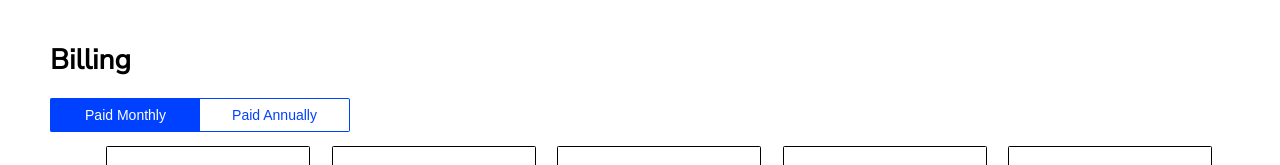
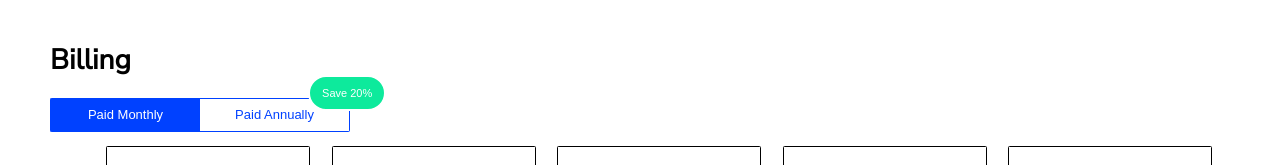
Before and after one commit to forethoughtde/Teamweek-Billing, a website: page index.html in a window 1280 px wide. Shown: the top 165 px of the page. Drawn offline with nearby package versions, Linux system fonts and the light colour scheme.

Commit message:
Create seperate file for button, function and badge

```diff
--- /dev/null
+++ b/css/_badge.scss
@@ -0,0 +1,17 @@
+@import "functions";
+@import "colors";
+
+.pricing_badge{
+  position: absolute;
+
+  top: -75%;
+  right: -25%;
+
+  font-size: pixel-to-rem(11px);
+  padding: pixel-to-rem(6px) pixel-to-rem(12px);
+  color: $color_white;
+  background: $green_box;
+
+  border: pixel-to-rem(2px) solid $color_white;
+  border-radius: pixel-to-rem(100px);
+}
--- /dev/null
+++ b/css/_button.scss
@@ -0,0 +1,38 @@
+@import "functions";
+button {
+  font-size: pixel-to-rem(14px);
+  border: none;
+  outline: none;
+}
+
+.btn{
+  display: block;
+  width: pixel-to-rem(150px);
+  height: pixel-to-rem(34px);
+
+  position: relative;
+
+  margin: 0 auto;
+  line-height: pixel-to-rem(20px); //font-size + (height - font-size)
+  border-radius: pixel-to-rem(2px);
+}
+
+.btn--no_radius{
+  border-radius: 0;
+}
+
+.bradius--bottom-left{
+  border-bottom-left-radius: pixel-to-rem(2px);
+}
+
+.bradius--bottom-right{
+  border-bottom-right-radius: pixel-to-rem(2px);
+}
+
+.bradius--top-left{
+  border-top-left-radius: pixel-to-rem(2px);
+}
+
+.bradius--top-right{
+  border-top-right-radius: pixel-to-rem(2px);
+}
--- /dev/null
+++ b/css/_colors.scss
@@ -0,0 +1,12 @@
+$plan_active_btn: #0041ff;
+$yellow_box: #FCCB00;
+$btn_blue: #0041ff;
+$color_white: #ffffff;
+$red_box: #FB0046;
+$red_box__hover: rgba(251,0,70,.05);
+$orange_box: #FF9E15;
+$orange_box__hover: rgba(255,158,21,.05);
+$blue_box: #0041FF;
+$blue_box__hover: rgba(0,65,255,.05);
+$green_box: #0DEA9C;
+$green_box__hover: rgba(13,234,156,.05);
--- /dev/null
+++ b/css/_default.scss
@@ -0,0 +1,7 @@
+html, body {
+  max-width: 100%;
+
+  font-family: 'Nunito Sans', sans-serif;
+  font-size: 14px;
+  box-sizing: border-box;
+}
--- /dev/null
+++ b/css/_functions.scss
@@ -0,0 +1,3 @@
+@function pixel-to-rem($pixel){
+  @return ($pixel / 14px)+rem; // 14 is the font size of the body
+}
--- a/css/style.scss
+++ b/css/style.scss
@@ -1,36 +1,17 @@
-$plan_active_btn: #0041ff;
-//$yellow_box: #FCCB00;
-/*$red_box: #FB0046;
-$red_box__hover: rgba(251,0,70,.05);
-$orange_box: #FF9E15;
-$orange_box__hover: rgba(255,158,21,.05);
-$blue_box: #0041FF;
-$blue_box__hover: rgba(0,65,255,.05);
-$green_box: #0DEA9C;
-$green_box__hover: rgba(13,234,156,.05);*/
+@import "default";
+@import "button";
+@import "colors";
+@import "badge";
 
-html, body {
-  max-width: 100%;
-
-  font-family: 'Nunito Sans', sans-serif;
-  font-size: 14px;
-  box-sizing: border-box;
-}
 
 .active_plan {
   background: $plan_active_btn;
 }
 
-button {
-  font-size: 14px;
-  border: none;
-  outline: none;
-}
-
 .pricing_plan_box--image {
   width: 100%;
-  height: 125px;
-  background-size: 46px 68px;
+  height: pixel-to-rem(125px);
+  background-size: pixel-to-rem(46px) pixel-to-rem(68px);
   background-position: 50%;
   background-repeat: no-repeat;
 }
@@ -41,23 +22,23 @@ button {
 
 .pricing_plan_box--image-1 {
   background-image: url(https://d2bi6mljzi6nnj.cloudfront.net/images/billing/plan-10@2x.png);
-  background-size: 50px 40px;
+  background-size: pixel-to-rem(50px) pixel-to-rem(40px);
 }
 
 .pricing_plan_box--image-2 {
   background-image: url(https://d2bi6mljzi6nnj.cloudfront.net/images/billing/plan-20@2x.png);
-  background-size: 56px 100px;
+  background-size: pixel-to-rem(56px) pixel-to-rem(100px);
 
 }
 
 .pricing_plan_box--image-3 {
   background-image: url(https://d2bi6mljzi6nnj.cloudfront.net/images/billing/plan-40@2x.png);
-  background-size: 81px 50px;
+  background-size: pixel-to-rem(81px) pixel-to-rem(50px);
 }
 
 .pricing_plan_box--image-4 {
   background-image: url(https://d2bi6mljzi6nnj.cloudfront.net/images/billing/plan-100@2x.png);
-  background-size: 120px 55px;
+  background-size: pixel-to-rem(120px) pixel-to-rem(55px);
 }
 
 .pricing_wrapper {
@@ -114,54 +95,24 @@ button {
   }
 }
 
-
-.btn{
-  display: block;
-  width: 150px;
-  height: 34px;
-
-  margin: 0 auto;
-  line-height: 20px; //font-size + (height - font-size)
-  border-radius: 2px;
-}
-
-.btn--no_radius{
-  border-radius: 0;
-}
-
-.bradius--bottom-left{
-  border-bottom-left-radius: 2px;
-}
-
-.bradius--bottom-right{
-  border-bottom-right-radius: 2px;
-}
-
-.bradius--top-left{
-  border-top-left-radius: 2px;
-}
-
-.bradius--top-right{
-  border-top-right-radius: 2px;
-}
-
 .pricing_plans_btns{
   display: inline-flex;
 
   .pricing_plan--btn{
-    border-width: 1px 0 1px 1px;
-    border-color: #0041ff;
+    font-size: pixel-to-rem(13px);
+    border-width: pixel-to-rem(1px) 0 pixel-to-rem(1px) pixel-to-rem(1px);
+    border-color: $btn_blue;
     border-style: solid;
-    color: #0041ff;
-    background: #ffffff;
+    color: $btn_blue;
+    background: $color_white;
 
     &:last-child{
-      border-width: 1px 1px 1px 0;
+      border-width: pixel-to-rem(1px) pixel-to-rem(1px) pixel-to-rem(1px) 0;
     }
 
     &.active_plan{
       color: #ffffff;
-      background-color: #0041ff;
+      background-color:$btn_blue;
 
     }
   }
--- a/index.html
+++ b/index.html
@@ -21,7 +21,10 @@
 
             <div class="pricing_plans_btns">
                 <button class="btn btn--no_radius bradius--top-left bradius--bottom-left pricing_plan--btn active_plan">Paid Monthly</button>
-                <button class="btn btn--no_radius bradius--top-right bradius--bottom-right pricing_plan--btn">Paid Annually</button>
+                <button class="btn btn--no_radius bradius--top-right bradius--bottom-right pricing_plan--btn">
+                    Paid Annually
+                    <span class="pricing_badge">Save 20%</span>
+                </button>
             </div>
 
             <div class="pricing_plan_boxes">
```
Also changed, not shown: css/style.css.
